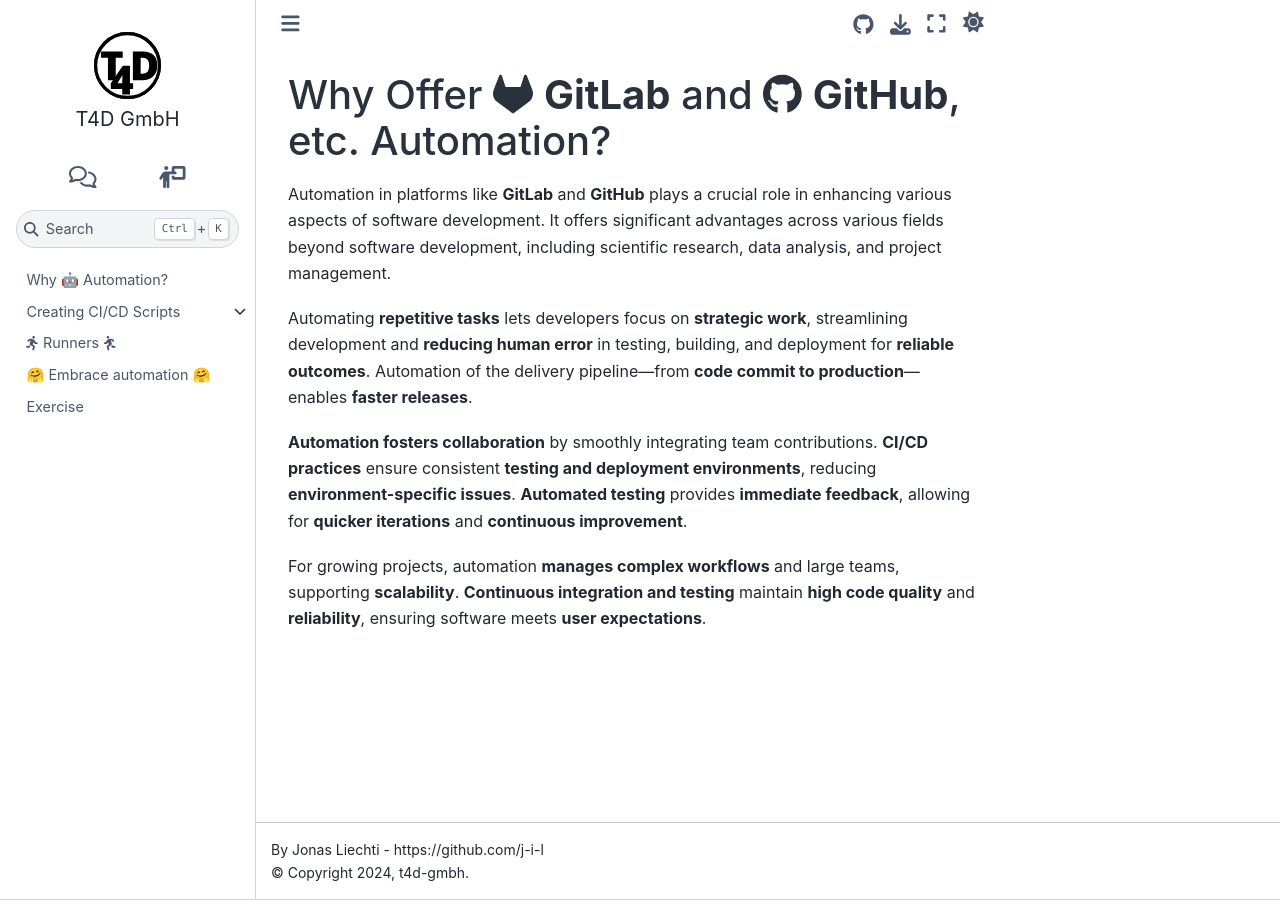
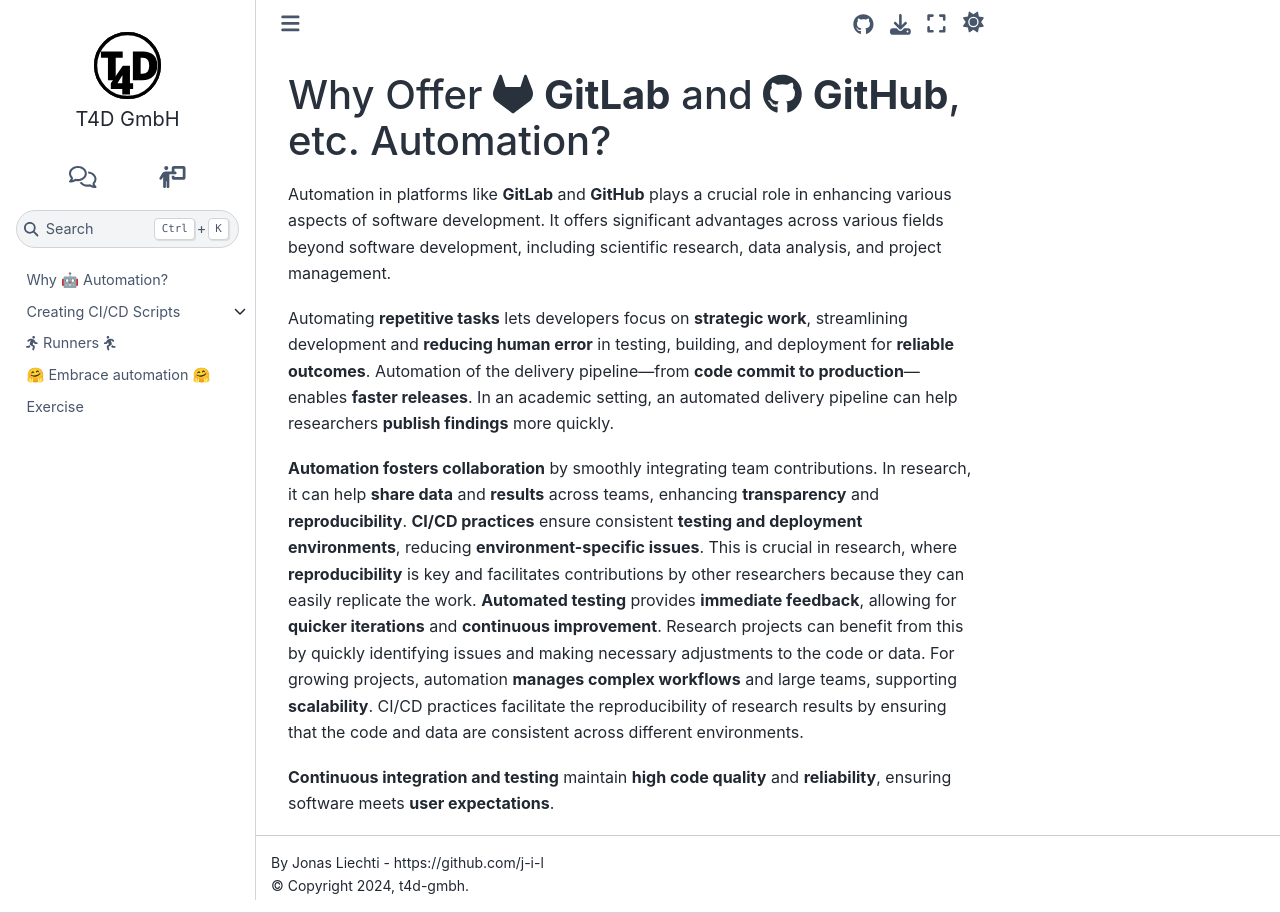
Before and after one commit to t4d-gmbh/ci-cd-workflows, a Sphinx documentation site: the page built from source/content/why_automation/benefits.md, in a window 1280 px wide. Built offline with Sphinx 7.4.7 and the Sphinx Book theme 1.1.4, drawn with Linux system fonts in a browser that asks for light colours; the version number could not be read and is left out.

Commit message:
refocused on academic setting

```diff
--- a/source/content/why_automation/benefits.md
+++ b/source/content/why_automation/benefits.md
@@ -5,15 +5,25 @@
 It{% else %}Automation{% endif %} offers significant advantages across various fields beyond software development, including scientific research, data analysis, and project management.
 
 {% if page %}
-Automating **repetitive tasks** lets developers focus on **strategic work**, streamlining development and **reducing human error** in testing, building, and deployment for **reliable outcomes**. Automation of the delivery pipeline—from **code commit to production**—enables **faster releases**.
+Automating **repetitive tasks** lets developers focus on **strategic work**, streamlining development and **reducing human error** in testing, building, and deployment for **reliable outcomes**.
+Automation of the delivery pipeline—from **code commit to production**—enables **faster releases**.
+In an academic setting, an automated delivery pipeline can help researchers **publish findings** more quickly.
 
-**Automation fosters collaboration** by smoothly integrating team contributions. **CI/CD practices** ensure consistent **testing and deployment environments**, reducing **environment-specific issues**. **Automated testing** provides **immediate feedback**, allowing for **quicker iterations** and **continuous improvement**.
+**Automation fosters collaboration** by smoothly integrating team contributions.
+In research, it can help **share data** and **results** across teams, enhancing **transparency** and **reproducibility**.
+**CI/CD practices** ensure consistent **testing and deployment environments**, reducing **environment-specific issues**.
+This is crucial in research, where **reproducibility** is key and facilitates contributions by other researchers because they can easily replicate the work.
+**Automated testing** provides **immediate feedback**, allowing for **quicker iterations** and **continuous improvement**.
+Research projects can benefit from this by quickly identifying issues and making necessary adjustments to the code or data.
+For growing projects, automation **manages complex workflows** and large teams, supporting **scalability**.
+CI/CD practices facilitate the reproducibility of research results by ensuring that the code and data are consistent across different environments.
 
-For growing projects, automation **manages complex workflows** and large teams, supporting **scalability**. **Continuous integration and testing** maintain **high code quality** and **reliability**, ensuring software meets **user expectations**.
+**Continuous integration and testing** maintain **high code quality** and **reliability**, ensuring software meets **user expectations**.
+
 {% else %}
 - **Speeds up development** ⏩
 - **Reduces human error** ✅
-- **Enables faster production deployment** 📅
+- **Enables faster production deployment (publishing)** 📅
 - **Enhances collaboration** 🤝
 - **Ensures consistent environments** 🖥️
 - **Scales with project growth** 📈
```
